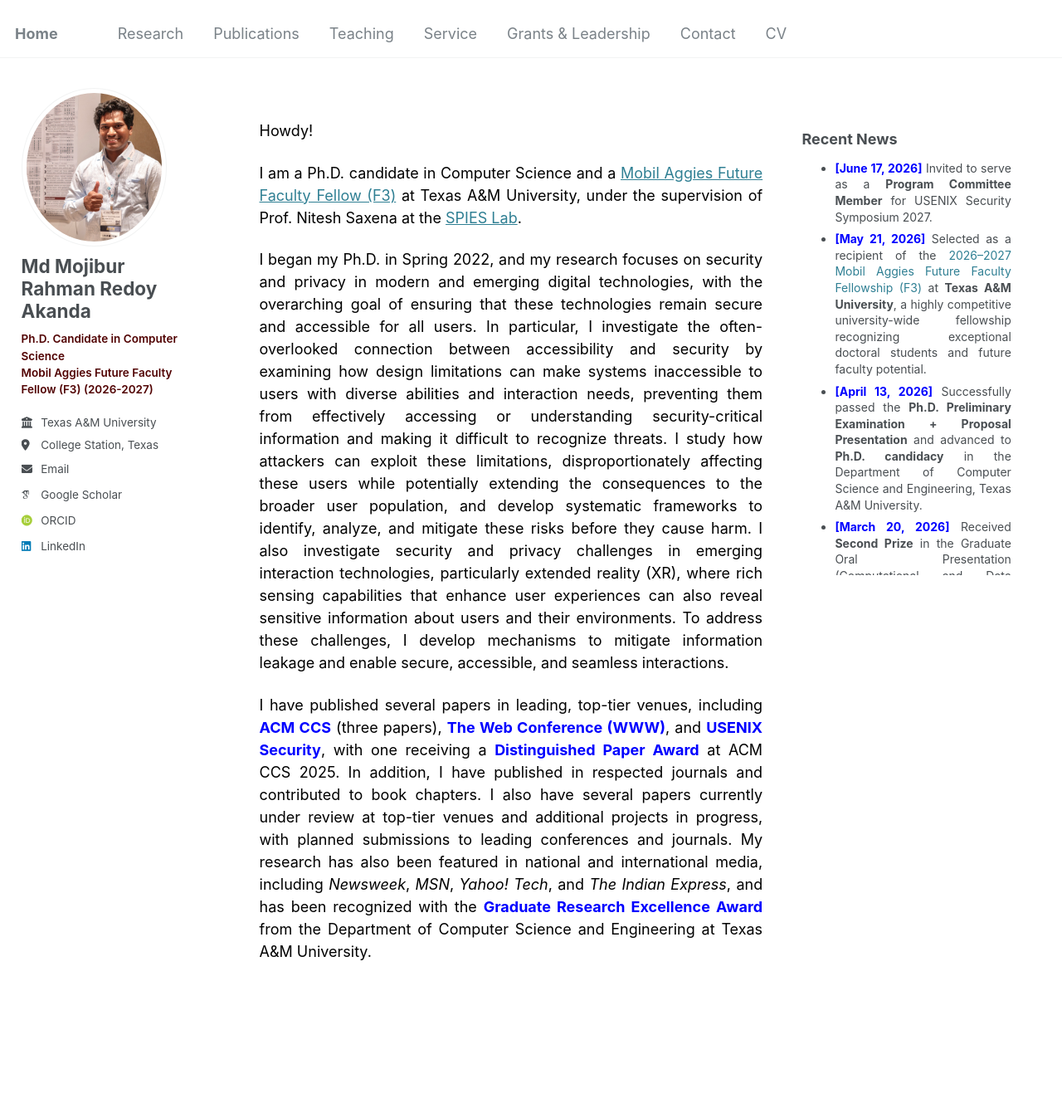
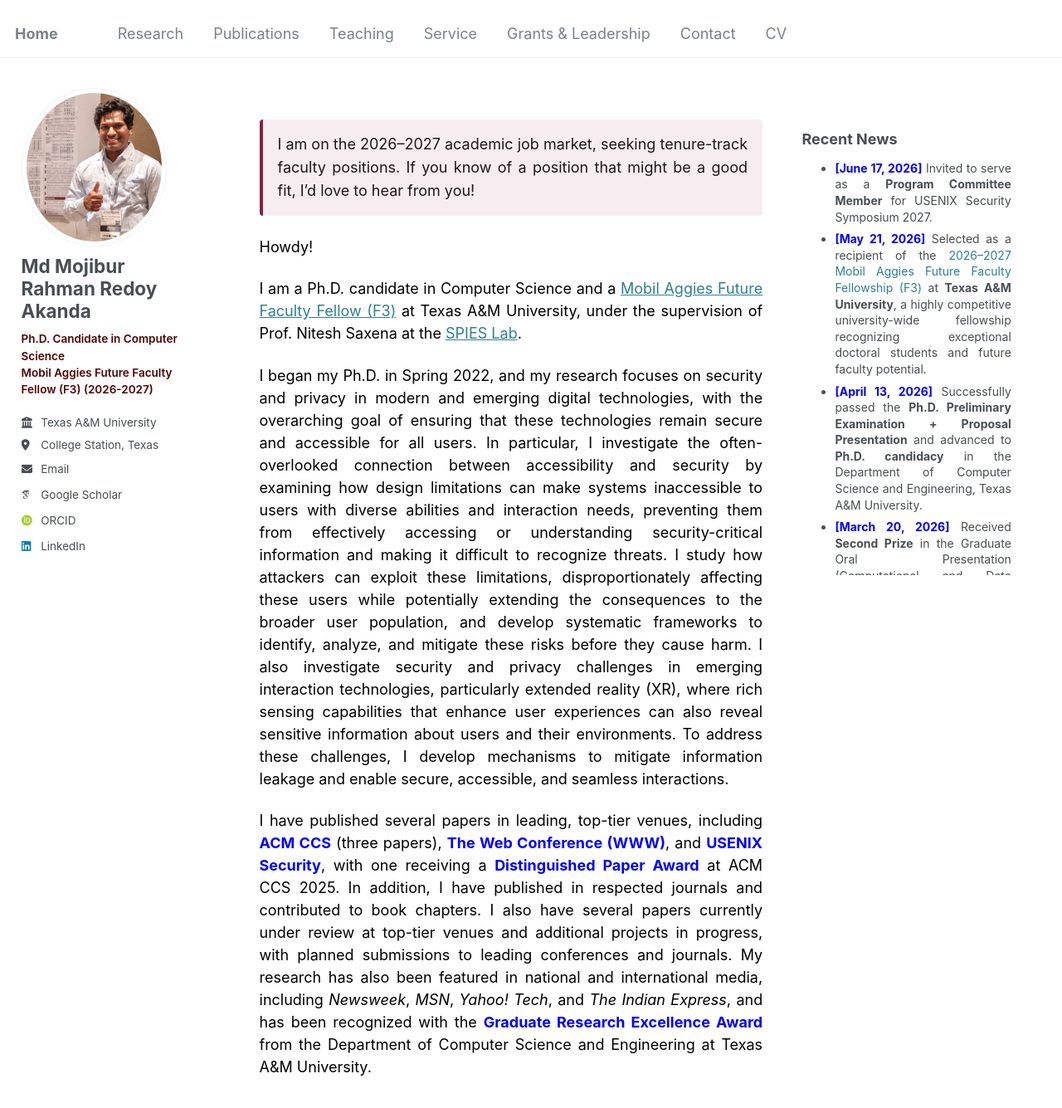
Before and after one commit to redoyakanda/redoyakanda.github.io, a Jekyll site: the page built from _pages/about.md, in a window 1280 px wide and 1400 px high. Shown: the top 1335 px of the window at 83% size. Built offline with Jekyll 4.4.1, drawn with Linux system fonts in a browser that asks for light colours; some web fonts are replaced.

Commit message:
Update about.md

```diff
--- a/_pages/about.md
+++ b/_pages/about.md
@@ -13,7 +13,20 @@ redirect_from:
   .content {
     color: black;
   }
+  .job-market-notice {
+    background-color: #f7edf1;
+    border-left: 4px solid #812344;
+    border-radius: 4px;
+    padding: 16px 18px;
+    margin-bottom: 24px;
+    line-height: 1.55;
+    color: #23151b;
+  }
 </style>
+
+  <div class="job-market-notice">
+    I am on the 2026–2027 academic job market, seeking tenure-track faculty positions. If you know of a position that might be a good fit, I’d love to hear from you!
+  </div>
 
 <div class="content">
   <p>Howdy!</p>
```
